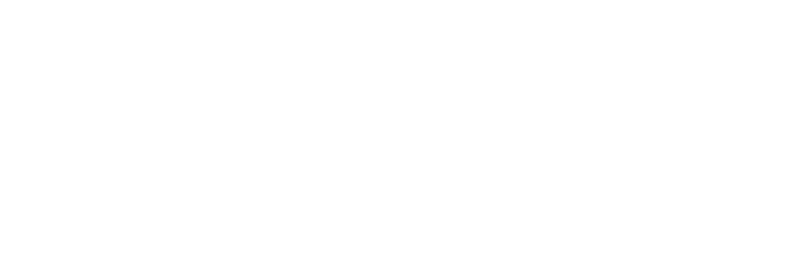
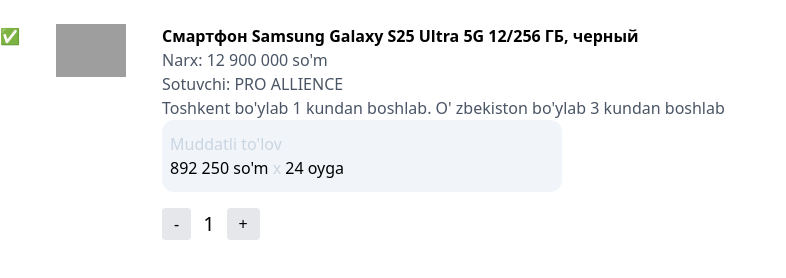
Before and after one commit to forger6969/alif-shop-comand, a plain HTML site: page index.html in a window 1280 px wide. Shown: the whole page, without its empty margins (0-786 px from the left). Drawn offline with nearby package versions, Linux system fonts and the light colour scheme; grey boxes are pictures that could not be loaded.

Commit message:
kozim chala

```diff
--- a/index.html
+++ b/index.html
@@ -1,19 +1,52 @@
 <!DOCTYPE html>
-<html lang="en">
-
+<html lang="uz">
 <head>
     <meta charset="UTF-8">
     <meta name="viewport" content="width=device-width, initial-scale=1.0">
-    <script src="https://cdn.jsdelivr.net/npm/@tailwindcss/browser@4"></script>
-    <title>Document</title>
+    <title>Online Do'kon</title>
+    <link rel="stylesheet" href="main.css">
+  <script src="https://cdn.jsdelivr.net/npm/@tailwindcss/browser@4"></script>
 </head>
-
 <body>
 
 
+   <div class="flex gap-9 mt-6">
+    <div>
+    <button class="px-[]">
+        ✅
+    </button>
+</div>
+   <div >
+     <img width="70" height="100" src="https://encrypted-tbn1.gstatic.com/shopping?q=tbn:ANd9GcTUqGs0JDafPq9tPRrkvvdkBR5H35Nsr5HMZF8dIYH45ypCbQuh_T-w3IapjzszDnuGe4ZN8xi2JI0Ccdq8_DvlZ8OojMvlJmXoY2cIMey4XfAtU3ojkdRGl8zr&usqp=CAc" alt="">
+   </div>
+
+    <div class="">
+         <h4><b>Смартфон Samsung Galaxy S25 Ultra 5G 12/256 ГБ, черный</b></h4>
+    <h6 class="text-gray-600">Narx: 12 900 000 so'm</h6>
+    <h6 class="text-gray-600">Sotuvchi: PRO ALLIENCE</h6>
+    <h6 class="text-gray-600">Toshkent bo'ylab 1 kundan boshlab. O' zbekiston bo'ylab 3 kundan boshlab</h6>
+    <div class="bg-slate-100  py-3 px-2 w-100 rounded-xl">
+        <h5 class="text-slate-300">Muddatli to'lov</h5>
+        <h6 class="">892 250 so'm <span class="text-slate-300">x</span> 24 oyga</h6>
+    </div>
+
+<div class="flex mt-4 items-center gap-3">
+    <button onclick="minus()" class="px-3 py-1 bg-gray-200 rounded">-</button>
+    <span id="count" class="text-xl">1</span>
+    <button onclick="plus()" class="px-3 py-1 bg-gray-200 rounded">+</button>
+</div>
 
 
-    <script src="./main.js"></script>
+
+</div>
+
+
+
+   </div>
+            </button>
+
+
+<script src="main.js"></script>
+
 </body>
-
 </html>
```
Also changed, not shown: basket.js (+13 -0 lines).
